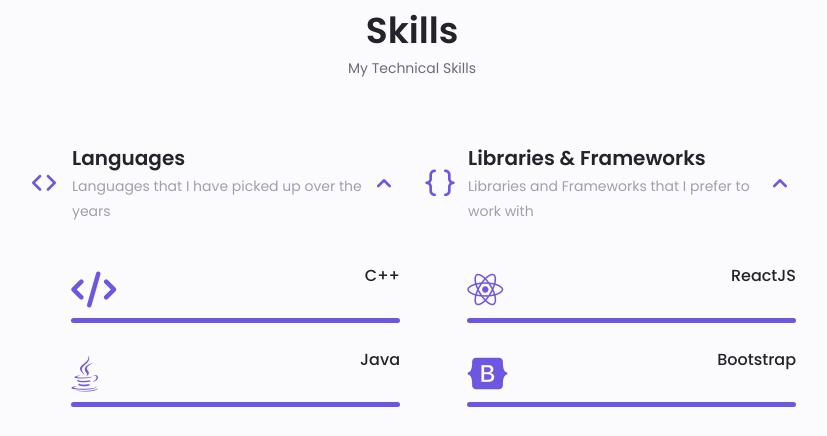
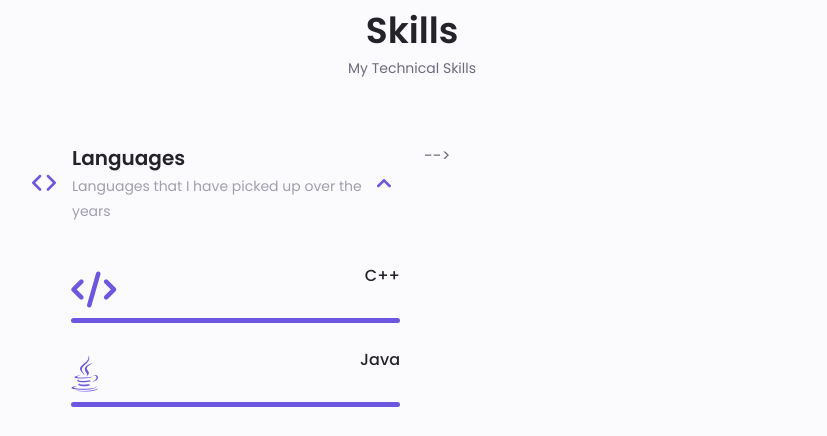
Before and after one commit to shadhaniofficial/PortFolio, a plain HTML site: page index.html in a window 1280 px wide. Shown: the part 1366-1802 px from the top of the page, without its empty margins (228-1055 px from the left). Drawn offline with nearby package versions, Linux system fonts and the light colour scheme.

Commit message:
remove skill set index.html

```diff
--- a/index.html
+++ b/index.html
@@ -248,7 +248,7 @@
                 </div>
 
                 <!-- Skill Set 2 -->
-            <div class="skill skills_content skills_open">
+<!--             <div class="skill skills_content skills_open">
                 <div class="skill skills_content">
                     <div class="skills_header">
                         <i class="uil uil-brackets-curly skills_icon"></i>
@@ -265,16 +265,6 @@
                         <div class="skills_data">
                             <div class="skills_titles">
                                 <span class="single_skill_icon">
-                  <i class="fab fa-react"></i>
-                </span>
-                                <h3 class="skills_name">ReactJS</h3>
-                            </div>
-                            <div class="skills_bar"></div>
-                        </div>
-
-                        <div class="skills_data">
-                            <div class="skills_titles">
-                                <span class="single_skill_icon">
                   <i class="fab fa-bootstrap"></i>
                 </span>
                                 <h3 class="skills_name">Bootstrap</h3>
@@ -284,13 +274,13 @@
 
                         <div class="skills_data">
                             <div class="skills_titles">
-<!--                                 <span class="single_skill_icon external-logo"> -->
-<!--                   <svg xmlns="http://www.w3.org/2000/svg" fill="none" viewBox="0 0 54 33"> -->
-<!--                     <g clip-path="url(#prefix__clip0)"> -->
-<!--                       <path fill="#6E57E0" fill-rule="evenodd" -->
-<!--                         d="M27 0c-7.2 0-11.7 3.6-13.5 10.8 2.7-3.6 5.85-4.95 9.45-4.05 2.054.513 3.522 2.004 5.147 3.653C30.744 13.09 33.808 16.2 40.5 16.2c7.2 0 11.7-3.6 13.5-10.8-2.7 3.6-5.85 4.95-9.45 4.05-2.054-.513-3.522-2.004-5.147-3.653C36.756 3.11 33.692 0 27 0zM13.5 16.2C6.3 16.2 1.8 19.8 0 27c2.7-3.6 5.85-4.95 9.45-4.05 2.054.514 3.522 2.004 5.147 3.653C17.244 29.29 20.308 32.4 27 32.4c7.2 0 11.7-3.6 13.5-10.8-2.7 3.6-5.85 4.95-9.45 4.05-2.054-.513-3.522-2.004-5.147-3.653C23.256 19.31 20.192 16.2 13.5 16.2z" -->
-<!--                         clip-rule="evenodd" /> -->
-<!--                     </g> -->
+                                <span class="single_skill_icon external-logo"> -->
+<!--                   <svg xmlns="http://www.w3.org/2000/svg" fill="none" viewBox="0 0 54 33">
+                    <g clip-path="url(#prefix__clip0)">
+                      <path fill="#6E57E0" fill-rule="evenodd"
+                        d="M27 0c-7.2 0-11.7 3.6-13.5 10.8 2.7-3.6 5.85-4.95 9.45-4.05 2.054.513 3.522 2.004 5.147 3.653C30.744 13.09 33.808 16.2 40.5 16.2c7.2 0 11.7-3.6 13.5-10.8-2.7 3.6-5.85 4.95-9.45 4.05-2.054-.513-3.522-2.004-5.147-3.653C36.756 3.11 33.692 0 27 0zM13.5 16.2C6.3 16.2 1.8 19.8 0 27c2.7-3.6 5.85-4.95 9.45-4.05 2.054.514 3.522 2.004 5.147 3.653C17.244 29.29 20.308 32.4 27 32.4c7.2 0 11.7-3.6 13.5-10.8-2.7 3.6-5.85 4.95-9.45 4.05-2.054-.513-3.522-2.004-5.147-3.653C23.256 19.31 20.192 16.2 13.5 16.2z"
+                        clip-rule="evenodd" />
+                        </g>
                     <defs>
                       <clipPath id="prefix__clip0">
                         <path fill="#fff" d="M0 0h54v32.4H0z" />
@@ -298,13 +288,13 @@
                     </defs>
                   </svg>
                 </span>
-<!--                                 <h3 class="skills_name">MongoDB</h3> -->
+                                <h3 class="skills_name">MongoDB</h3>
                             </div>
-<!--                             <div class="skills_bar"></div>
-                        </div> -->
+                            <div class="skills_bar"></div>
+                        </div>
                     </div>
                 </div>
-            </div>
+            </div> --> -->
                 <!-- Skill Set 3 -->
                 <div class=" ">
                     <div class="skills_header">
```
